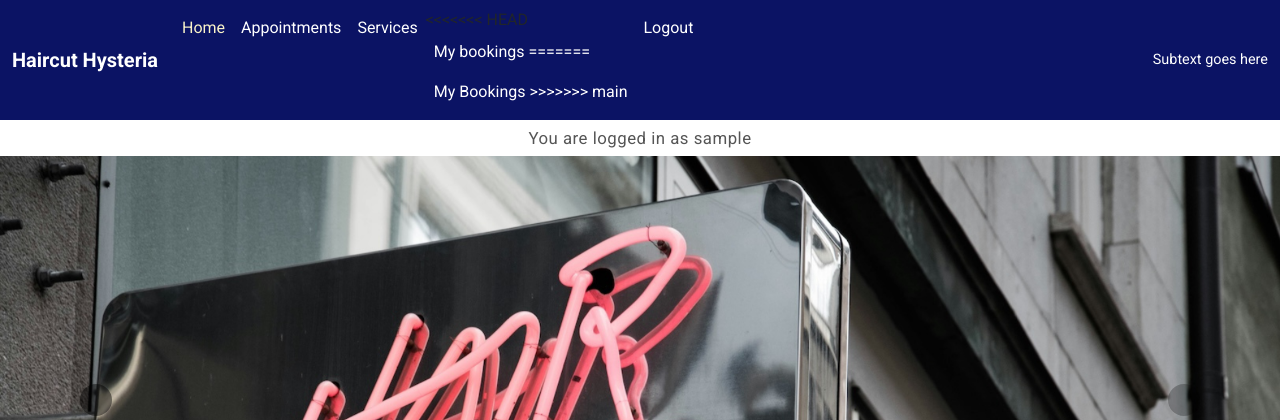
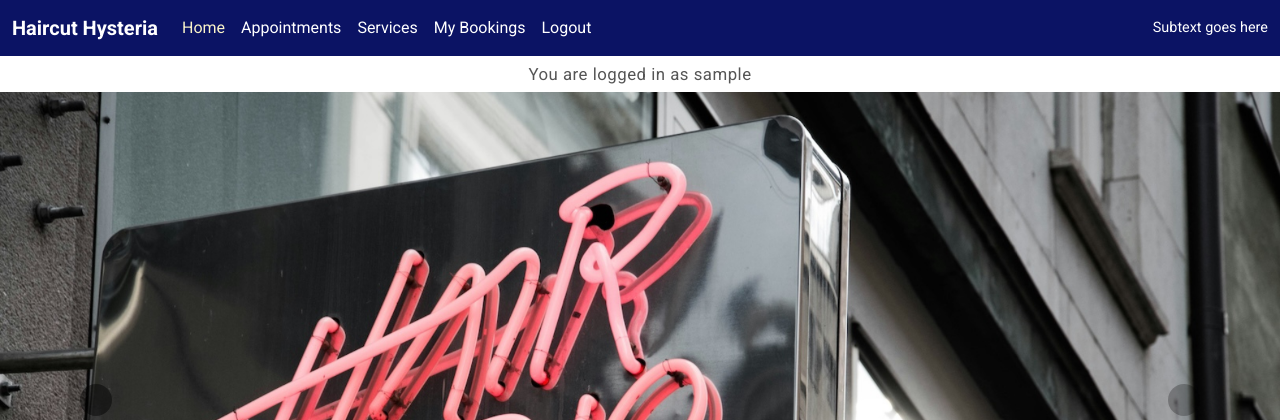
Before and after one commit to E-Printer/haircut-hysteria, a Django app: page / in a window 1280 px wide. Shown: the top 420 px of the page. Run offline with Django 4.2, Linux system fonts and the light colour scheme; the visitor is signed in with stand-in values (Sample User, id 1); some libraries are stand-ins or nearby versions.

Commit message:
merge navbar conflict

```diff
--- a/templates/base.html
+++ b/templates/base.html
@@ -63,15 +63,9 @@
                     </li>
                     {% if user.is_authenticated %}
                     <li class="nav-item">
-<<<<<<< HEAD
-                        <a class="nav-link {% if request.path == '/booking-list/' %}active"
-                            aria-current="page{% endif %}" href="{% url 'booking_list' %}">
-                            My bookings
-=======
                         <a class="nav-link {% if request.path == '/booking-list/' %}active" aria-current="page{% endif %}"
                             href="{% url 'booking_list' %}">
                             My Bookings
->>>>>>> main
                         </a>
                     </li>
                     <li class="nav-item">
```
